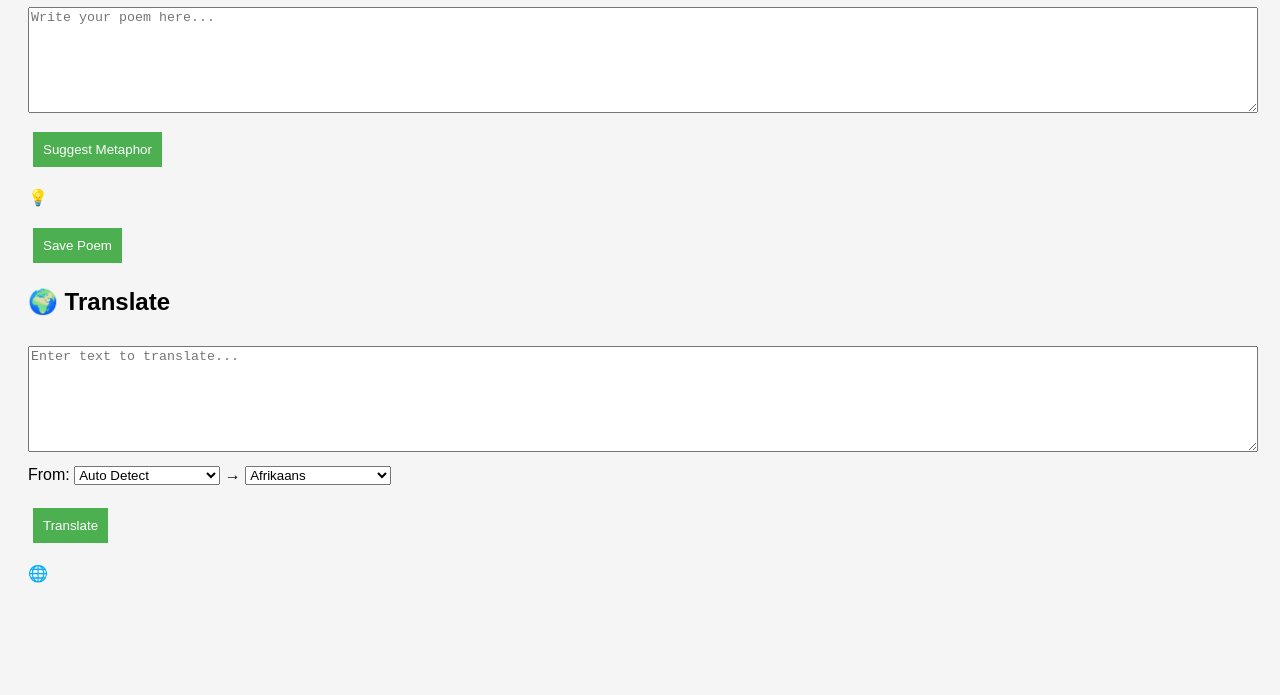
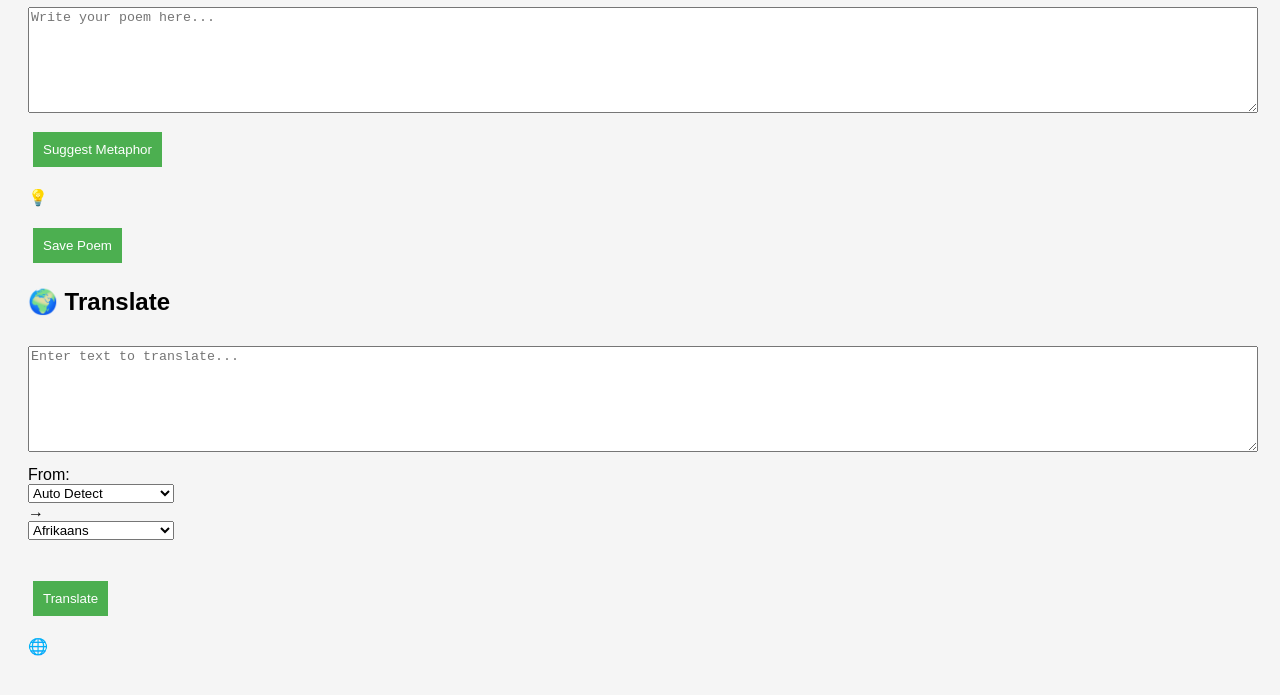
Before and after one commit to kiwing94/Kartastana, a plain HTML site: page index.html in a window 1280 px wide. Shown: the part 139-834 px from the top of the page. Before the commit the page ends 800 px from the top, so only its background shows below. Drawn offline with Linux system fonts and the light colour scheme.

Commit message:
Add files via upload

```diff
--- a/style.css
+++ b/style.css
@@ -15,3 +15,10 @@ button {
   color: white;
   border: none;
 }
+
+
+select {
+  max-height: 200px;
+  overflow-y: auto;
+  display: block;
+}
```
